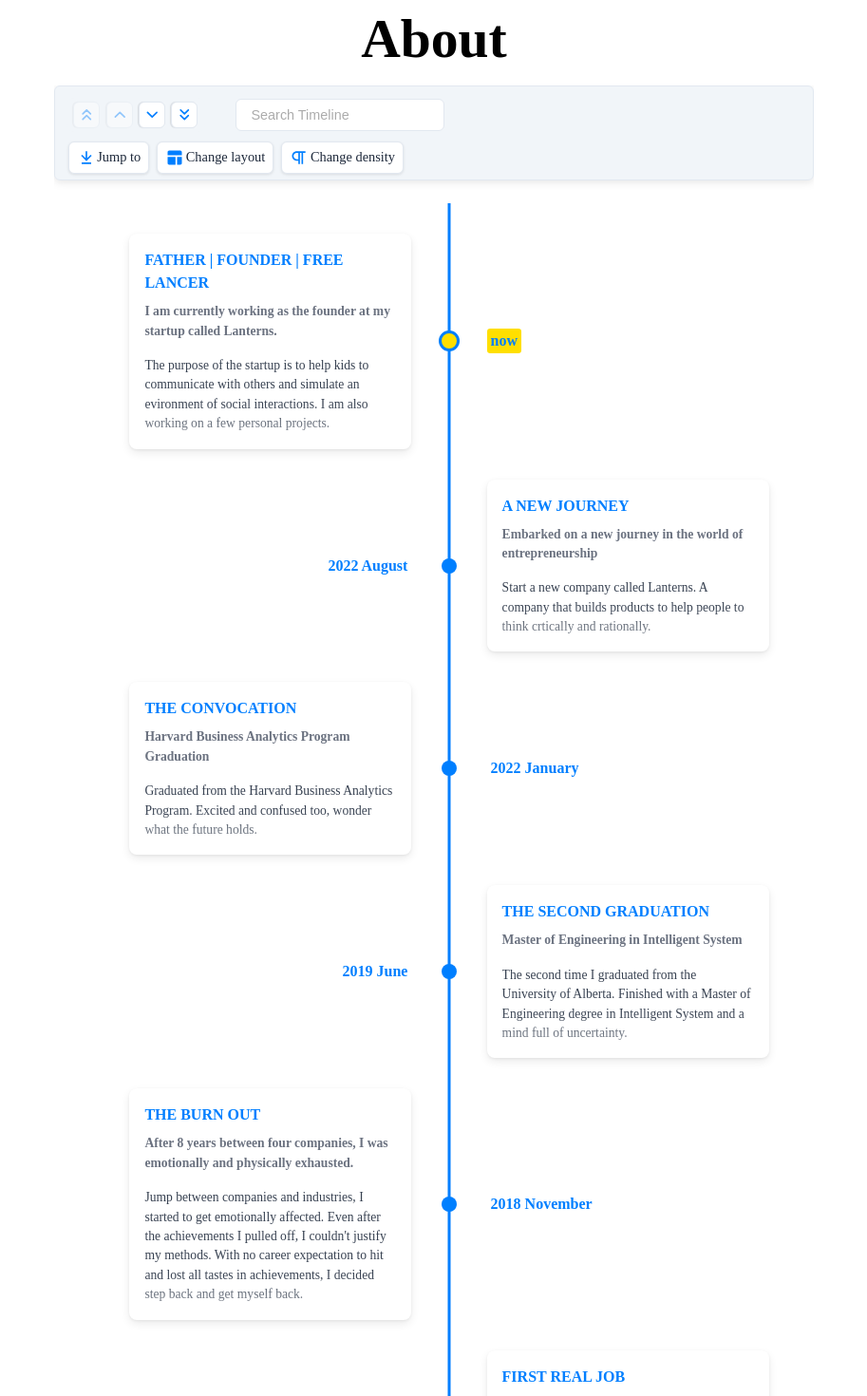
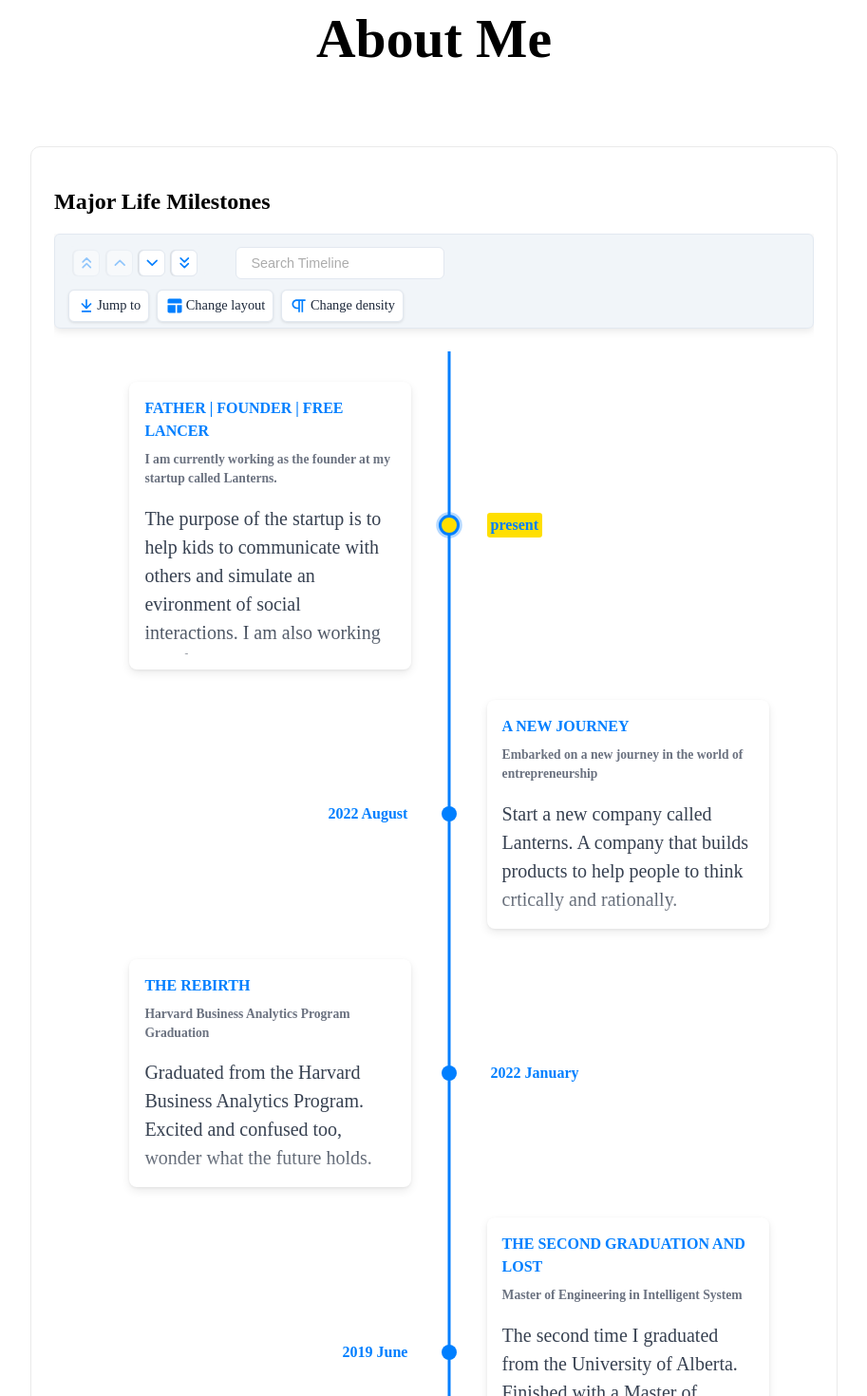
Before and after one commit to shengxio/nextjs-blog, a Next.js app: page /about in a window 1280 px wide. Shown: the top 1470 px of the page at 95% size, without its empty margins (183-1096 px from the left). Built offline with nearby package versions, Linux system fonts and the light colour scheme.

Commit message:
v1.1.6 added skill profile and updated the component in the about page.

```diff
--- a/pages/about.js
+++ b/pages/about.js
@@ -1,76 +1,26 @@
 import Link from 'next/link';
-import Head from 'next/head';
 import styles from '../styles/Home.module.css';
-import {Chrono} from "react-chrono";
+import Chronicle from './components/chronicle.js';
+import CustomBarChart from './components/skills.js';
 
-Chrono.defaultProps = {
-    cardHeight: 100,
-};
-
-const events = [
-    {
-        title:"now",
-        cardTitle: 'FATHER | FOUNDER | FREE LANCER',
-        cardSubtitle:"I am currently working as the founder at my startup called Lanterns.",
-        cardDetailedText:"The purpose of the startup is to help kids to communicate with others and simulate an evironment of social interactions. I am also working on a few personal projects."
-    },
-    {
-        title: '2022 August',
-        cardTitle: 'A NEW JOURNEY',
-        cardSubtitle:"Embarked on a new journey in the world of entrepreneurship",
-        cardDetailedText:"Start a new company called Lanterns. A company that builds products to help people to think crtically and rationally."
-    },
-    {
-        title: '2022 January',
-        cardTitle: 'THE CONVOCATION',
-        cardSubtitle:"Harvard Business Analytics Program Graduation",
-        cardDetailedText:"Graduated from the Harvard Business Analytics Program. Excited and confused too, wonder what the future holds."
-    },
-    {
-        title: '2019 June',
-        cardTitle: 'THE SECOND GRADUATION',
-        cardSubtitle:"Master of Engineering in Intelligent System",
-        cardDetailedText:"The second time I graduated from the University of Alberta. Finished with a Master of Engineering degree in Intelligent System and a mind full of uncertainty."
-    },
-    {
-        title: '2018 November',
-        cardTitle: 'THE BURN OUT',
-        cardSubtitle:"After 8 years between four companies, I was emotionally and physically exhausted.",
-        cardDetailedText:"Jump between companies and industries, I started to get emotionally affected. Even after the achievements I pulled off, I couldn't justify my methods. With no career expectation to hit and lost all tastes in achievements, I decided step back and get myself back."
-    },
-    {
-        title: '2010 July',
-        cardTitle: 'FIRST REAL JOB',
-        cardSubtitle:"Not the first job, but the first engineering role",
-        cardDetailedText:"I started my first engineering role as an electrical engineer in training at a small company called Enertia Engineering."
-    },
-    {
-        title: '2009 June',
-        cardTitle: 'GRADUATION!',
-        cardSubtitle:"Graduated from University of Alberta",
-        cardDetailedText:"I graduated from the University of Alberta with a Bachelor of Science degree in Electrical Engineering."
-    },
-    {
-        title: '2004 August',
-        cardTitle: 'A NEW BEGINING',
-        cardSubtitle:"Arrived in Canada",
-        cardDetailedText: "At the age of 18, I arrived in Canada along to start my undergrade study and potentially a new begining."
-    },
-    {
-        title: '1986',
-        cardTitle: 'BIRTHDAY',
-        cardSubtitle:"Born in China",
-        cardDetailedText:"This is the ground zero of my life."
-    },
-]
+// const skills = new Skills({});
+const title = "About Me"
 
 function About() {
     return (
         <div className={styles.container}>
-            <h1 className={styles.title}>About</h1>
-            <div style = {{width:"50%",minWidth:"800px"}}>
-                <Chrono items={events} mode="VERTICAL_ALTERNATING"/>
+            <h1 className={styles.title}>{title}</h1>
+
+            <div className={styles.grid}>
+                <div  className={styles.card}>
+                    {Chronicle()}
+                </div>
+                <div  className={styles.card}>
+                    {/* {skills.render()} */}
+                    {CustomBarChart()}
+                </div>
             </div>
+
             <h2>
                 <Link href="/">Back to home</Link>
             </h2>
--- a/pages/components/skills.js
+++ b/pages/components/skills.js
@@ -1,89 +1,49 @@
-// import React, { PureComponent } from 'react';
-// import { BarChart, Bar, Cell, XAxis, YAxis, CartesianGrid, Tooltip, Legend, ResponsiveContainer } from 'recharts';
-
-// const data = [
-//   {
-//     name: 'Programming',
-//     uv: 4000,
-//     pv: 2400,
-//     amt: 2400,
-//   },
-//   {
-//     name: 'Quantitative Analytics',
-//     uv: 3000,
-//     pv: 1398,
-//     amt: 2210,
-//   },
-//   {
-//     name: 'Page C',
-//     uv: 2000,
-//     pv: 9800,
-//     amt: 2290,
-//   },
-//   {
-//     name: 'Page D',
-//     uv: 2780,
-//     pv: 3908,
-//     amt: 2000,
-//   },
-//   {
-//     name: 'Page E',
-//     uv: 1890,
-//     pv: 4800,
-//     amt: 2181,
-//   },
-//   {
-//     name: 'Page F',
-//     uv: 2390,
-//     pv: 3800,
-//     amt: 2500,
-//   },
-//   {
-//     name: 'Page G',
-//     uv: 3490,
-//     pv: 4300,
-//     amt: 2100,
-//   },
-// ];
-
-// export default class Skills extends PureComponent {
-//   render() {
-//     return (
-//       <ResponsiveContainer width="100%" height="100%">
-//         <BarChart
-//           width={500}
-//           height={300}
-//           data={data}
-//           margin={{
-//             top: 20,
-//             right: 30,
-//             left: 20,
-//             bottom: 5,
-//           }}
-//         >
-//           <CartesianGrid strokeDasharray="3 3" />
-//           <XAxis dataKey="name" />
-//           <YAxis yAxisId="left" orientation="left" stroke="#8884d8" />
-//           <YAxis yAxisId="right" orientation="right" stroke="#82ca9d" />
-//           <Tooltip />
-//           <Legend />
-//           <Bar yAxisId="left" dataKey="pv" fill="#8884d8" />
-//           <Bar yAxisId="right" dataKey="uv" fill="#82ca9d" />
-//         </BarChart>
-//       </ResponsiveContainer>
-//     );
-//   }
-// }
-
-import React from 'react';
-import { BarChart, Bar, XAxis, YAxis, CartesianGrid, Tooltip, Legend } from 'recharts';
+import React, { PureComponent } from 'react';
+import { BarChart, Bar, Cell, XAxis, YAxis, CartesianGrid, Tooltip, Legend, ResponsiveContainer } from 'recharts';
 
 const data = [
-  { name: 'Category A', value: 400 },
-  { name: 'Category B', value: 300 },
-  { name: 'Category C', value: 200 },
-  { name: 'Category D', value: 100 },
-  { name: 'Category E', value: 50 },
+  {
+    name: 'Programming',
+    uv: 4000,
+    pv: 2400,
+    amt: 2400,
+  },
+  {
+    name: 'Quantitative Analytics',
+    uv: 3000,
+    pv: 1398,
+    amt: 2210,
+  },
+  {
+    name: 'Page C',
+    uv: 2000,
+    pv: 9800,
+    amt: 2290,
+  },
+  {
+    name: 'Page D',
+    uv: 2780,
+    pv: 3908,
+    amt: 2000,
+  },
+  {
+    name: 'Page E',
+    uv: 1890,
+    pv: 4800,
+    amt: 2181,
+  },
+  {
+    name: 'Page F',
+    uv: 2390,
+    pv: 3800,
+    amt: 2500,
+  },
+  {
+    name: 'Page G',
+    uv: 3490,
+    pv: 4300,
+    amt: 2100,
+  },
 ];
 
 const CustomBarChart = () => (
@@ -92,15 +52,21 @@ const CustomBarChart = () => (
       height={300}
       data={data}
       margin={{
-      top: 5, right: 30, left: 20, bottom: 5,
+        top: 20,
+        right: 30,
+        left: 20,
+        bottom: 5
       }}
+      layout="horizontal"
     >
       <CartesianGrid strokeDasharray="3 3" />
       <XAxis dataKey="name" />
-    <YAxis />
+      <YAxis yAxisId="left" orientation="left" stroke="#8884d8" />
+      <YAxis yAxisId="right" orientation="right" stroke="#82ca9d" />
       <Tooltip />
       <Legend />
-    <Bar dataKey="value" fill="#8884d8" />
+      <Bar yAxisId="left" dataKey="pv" fill="#8884d8" />
+      <Bar yAxisId="right" dataKey="uv" fill="#82ca9d" />
     </BarChart>
 );
 
```
Lines whose indentation alone changed are shown as unchanged.
